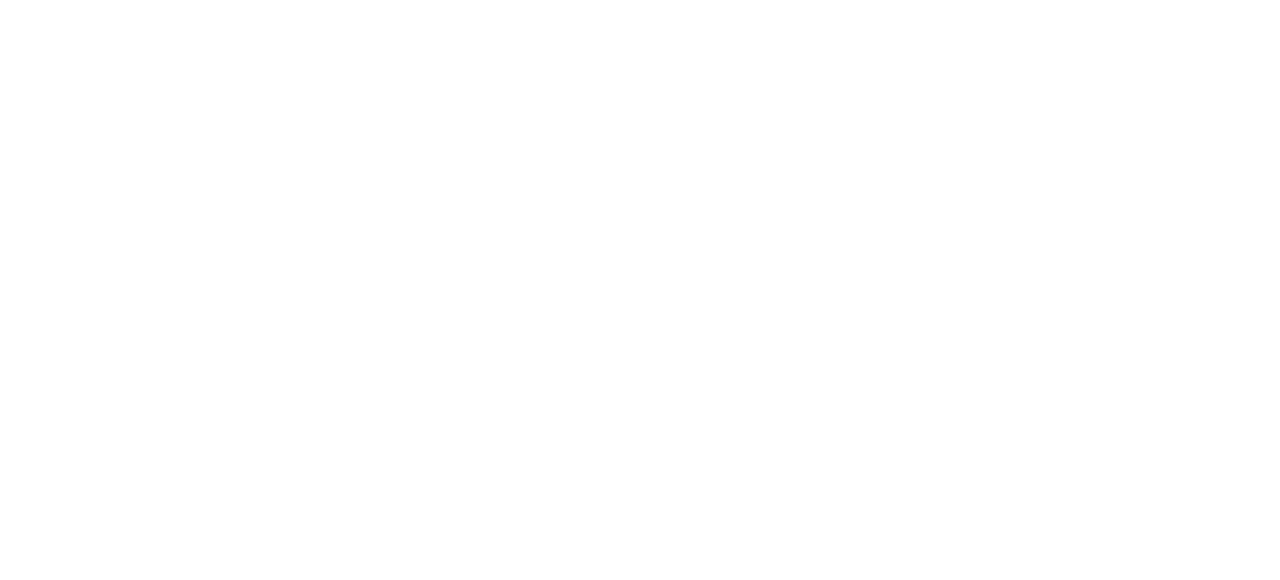
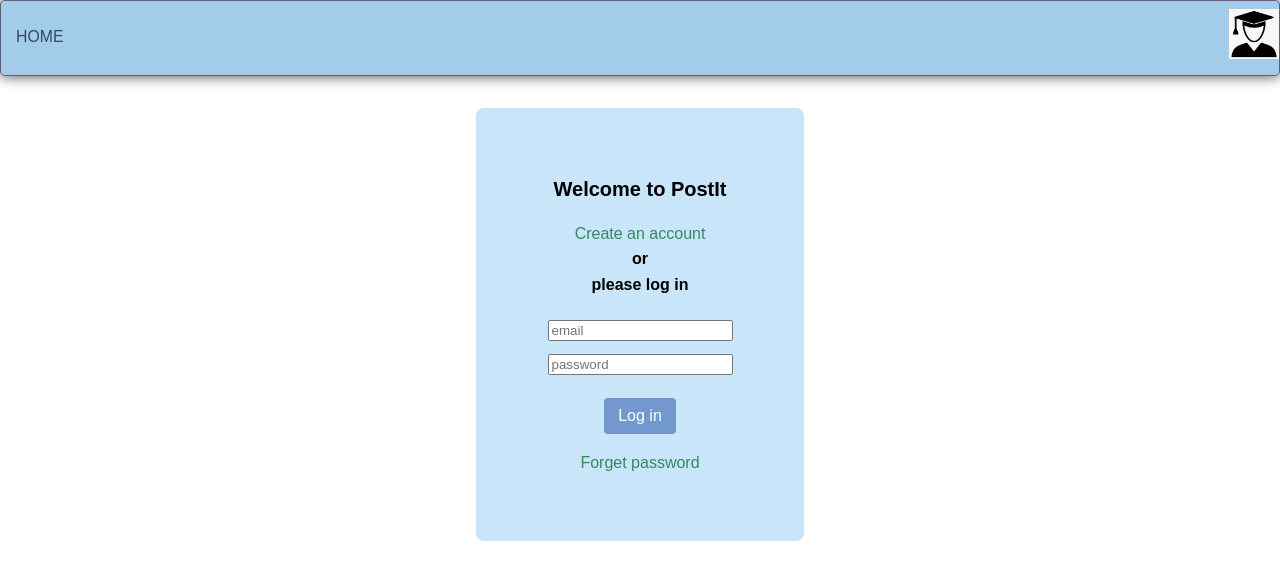
Before and after one commit to hedvig-a/webapp_project, a plain HTML site: page login.html in a window 1280 px wide. Drawn offline with Linux system fonts and the light colour scheme.

Commit message:
added login page

```diff
--- a/login.html
+++ b/login.html
@@ -0,0 +1,68 @@
+<html lang="en">
+
+<head>
+    <meta charset="UTF-8">
+    <meta http-equiv="X-UA-Compatible" content="IE=edge">
+    <meta name="viewport" content="width=device-width, initial-scale=1.0">
+    <link rel="icon" href="res/images/favicon.ico">
+    <link rel="stylesheet" href="res/css/style.css">
+    <title>Log in</title>
+</head>
+
+<body>
+    <header class="header">
+        <ul class="nav">
+            <li><a class href="./index.html">Home</a></li>
+        </ul>
+        <ul class="img">
+            <li>
+                <a href="#">
+                    <img src="res/images/me.png"
+                         width="50"
+                         height="50"
+                         alt="profile"
+                    >
+                </a>
+            </li>
+        </ul>
+    </header>
+
+    <section class="main fill">
+        <div class="content-center">
+            <div class="login-card">
+                <div class="login-row">
+                   <h1 class="login-h1">Welcome to PostIt</h1>
+                </div>
+                <div class="login-row">
+                    <a href=" ">Create an account</a>
+                    <h2 class="login-h2">or</h2>
+                    <h2 class="login-h2">please log in</h2>
+                </div>
+                <div class="login-row">
+                    <input class="login-input"
+                        type="email"
+                        id="email"
+                        name="email"
+                        size="20"
+                        placeholder="email">
+                    <input class="login-input"
+                            type="text"
+                            id="password"
+                            name="password"
+                            size="20"
+                            placeholder="password">
+                </div>
+                <div class="login-row">
+                    <button
+                            id="logIn"
+                            name="logIn"
+                            class="button-secondary text-label"
+                    >Log in</button>
+                </div>
+                <div class="login-row">
+                    <a href=" ">Forget password</a>
+                </div>
+            </div>
+        </div>
+    </section>
+</body>
--- a/res/css/style.css
+++ b/res/css/style.css
@@ -179,6 +179,36 @@
     padding: 0.5em;
     flex: 1;
 }
+.login-card {
+    padding: 4em;
+    background-color: var(--background-light);
+    border: 1px solid transparent;
+    border-radius: 8px;
+    display: flex;
+    flex-direction: column;
+    gap: 1em;
+    max-width: 40em;
+}
+.login-row {
+    display: flex;
+    flex-direction: column;
+    justify-items: center;
+    margin-right: auto;
+    margin-left: auto;
+    flex-wrap: wrap;
+}
+.login-row h2 {
+    margin: 0;
+    font-size: 1em;
+    align-self: center;
+}
+.login-row h1{
+    font-size: 1.25em;
+    margin: 0;
+}
+.login-row input{
+    margin: 0.5em;
+}
 
 .button-cta {
     cursor: pointer;
```
